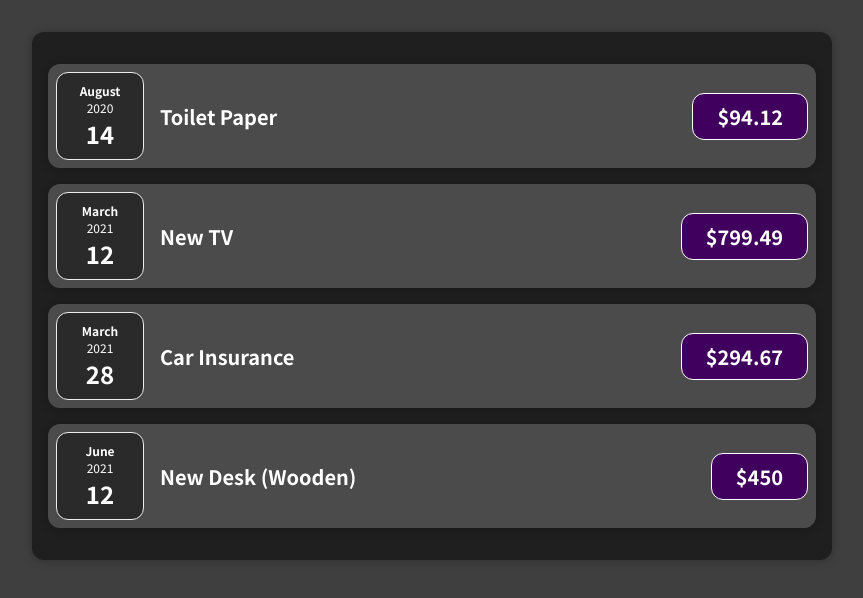
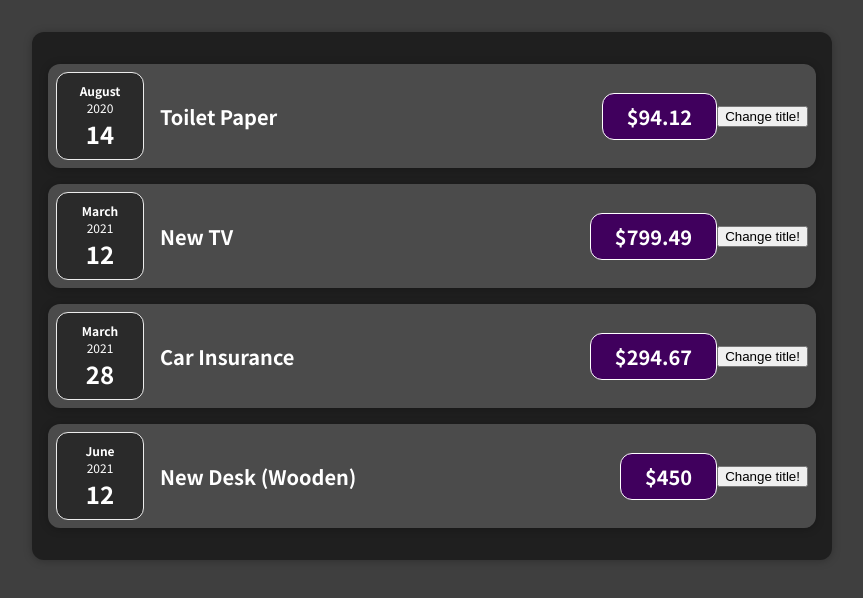
Before and after one commit to dkovalenko95/react-expenses-tracker-app, a React (Create React App) app: page / in a window 1280 px wide. Shown: the top 598 px of the page, without its empty margins (208-1071 px from the left). Built offline with nearby package versions, Linux system fonts and the light colour scheme.

Commit message:
event listening explanations

```diff
--- a/src/components/Expenses/ExpenseItem.js
+++ b/src/components/Expenses/ExpenseItem.js
@@ -12,6 +12,10 @@ function ExpenseItem(props) {
 
   console.log(props.date); /* --> shows exact expenses array from App.js */
 
+  const clickHandler = () => {
+    console.log("Clicked!!!!!!")
+  }
+
   return (
     <Card className="expense-item">
 
@@ -21,6 +25,10 @@ function ExpenseItem(props) {
         <h2>{props.title}</h2>
         <div className="expense-item__price">${props.amount}</div>
       </div>
+
+      {/* add event listening - execute with special props start with "on", "on" props are like event handlers; in curly braces we point on func that need to execute */}
+      <button onClick={clickHandler}>Change title!</button>
+
   </Card>
   );
 };
```
